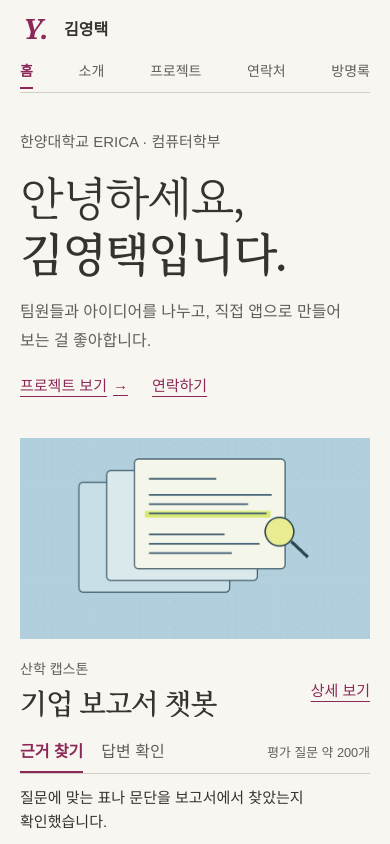
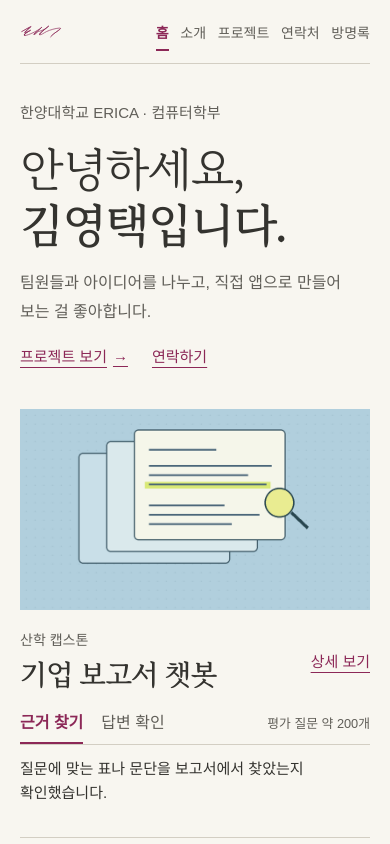
Before and after one commit to zT4ek/cloud-database-portfolio, a plain HTML site: page site/index.html in a window 390 px wide. Shown: the top 844 px of the page. Drawn offline with Linux system fonts and the light colour scheme; a web font is replaced by a local one.

Commit message:
Use the approved handwritten Taek signature as the home link

```diff
--- a/site/index.html
+++ b/site/index.html
@@ -11,7 +11,9 @@
   <a class="skip" href="#main">본문으로</a>
   <header>
     <div class="bar">
-      <a href="index.html" class="brand"><b aria-hidden="true">Y.</b> 김영택</a>
+      <a href="index.html" class="brand" aria-label="김영택 포트폴리오 홈" title="김영택 포트폴리오 홈">
+        <img src="art/taek-mark.svg" width="107" height="37" alt="">
+      </a>
       <nav aria-label="주 메뉴">
         <a href="index.html" aria-current="page">홈</a>
         <a href="about.html">소개</a>
--- a/site/style.css
+++ b/site/style.css
@@ -58,12 +58,8 @@ button:disabled { opacity: .65; cursor: wait; }
 }
 .bar, footer, .feature-caption { justify-content: space-between; }
 .bar { min-height: 76px; gap: 24px; }
-.brand { font-size: 1rem; font-weight: 600; gap: 12px; white-space: nowrap; }
-.brand b {
-  width: 36px; height: 36px; display: grid; place-items: center;
-  color: var(--accent);
-  font: italic 600 34px/1 Georgia, serif;
-}
+.brand { flex: none; width: 50px; height: 48px; }
+.brand img { display: block; width: 46px; height: auto; }
 .bar nav { gap: clamp(16px, 2.8vw, 40px); }
 .bar nav a { display: grid; align-items: center; min-height: 44px; position: relative; color: var(--muted); font-size: .9375rem; }
 .bar nav [aria-current] { color: var(--accent); font-weight: 600; }
@@ -207,10 +203,9 @@ footer span { margin-inline: 4px; }
   .cards { gap: 32px; }
 }
 @media (max-width: 520px) {
-  .bar { flex-wrap: wrap; gap: 0; padding-top: 8px; }
-  .brand { min-height: 40px; }
-  .brand b { width: 32px; height: 32px; font-size: 28px; }
-  .bar nav { width: 100%; justify-content: space-between; gap: 8px; }
+  .bar { flex-wrap: wrap; gap: 0 12px; }
+  .brand img { width: 42px; }
+  .bar nav { flex-wrap: wrap; gap: clamp(8px, 3vw, 16px); }
   .bar nav a { font-size: .875rem; }
   .contact-row { grid-template-columns: 1fr; gap: 8px; padding-block: 20px; }
   .greeting { display: block; }
```
Also changed, not shown: site/about.html (+3 -1 lines), site/contact.html (+3 -1 lines), site/guestbook.html (+3 -1 lines), site/project.html (+3 -1 lines), site/projects.html (+3 -1 lines), site/art/taek-mark.svg (added).
